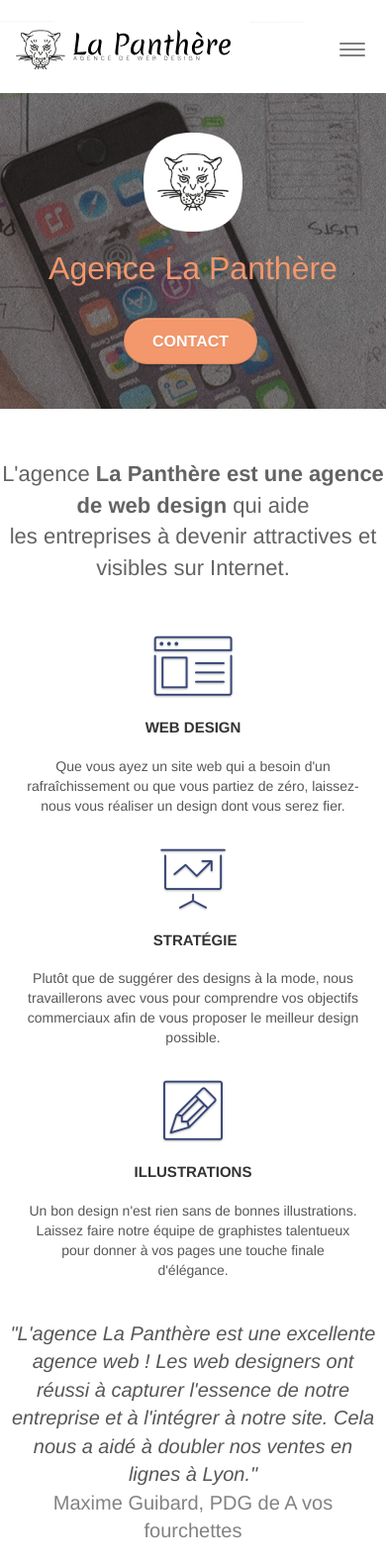
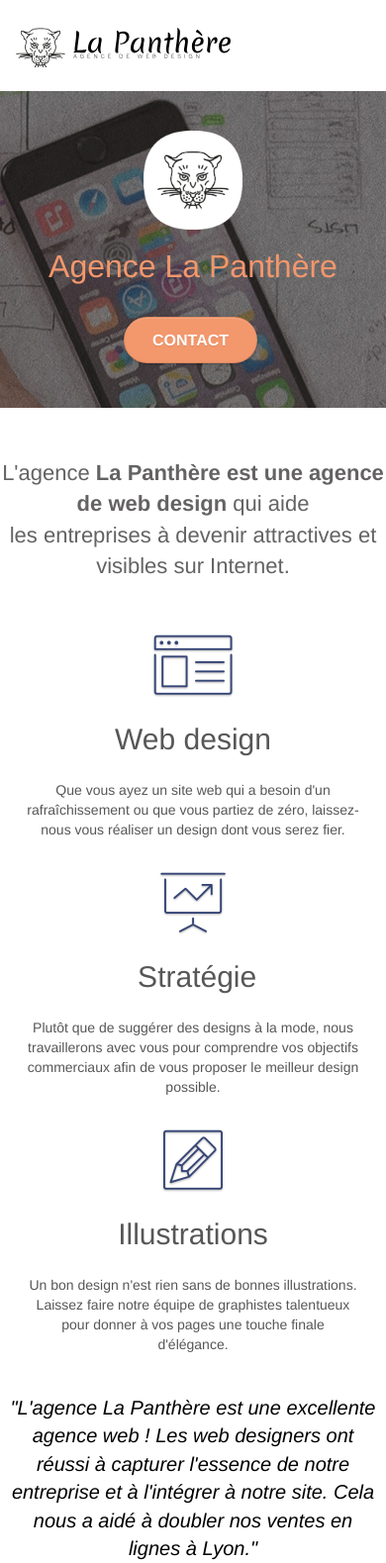
Before and after one commit to OssamaDevW/LivrableP4, a plain HTML site: page index.html in a window 390 px wide. Shown: the top 1579 px of the page at 99% size. Drawn offline with nearby package versions, Linux system fonts and the light colour scheme; some packages are replaced by stand-ins of ours; a script that the page names is missing.

Commit message:
modification demandé par mentor

```diff
--- a/index.html
+++ b/index.html
@@ -29,12 +29,8 @@
 
 		<nav class="navbar row">
 			<div class="navbar-header">
-				<div class="keywords" style="color:#cccccc;font-size:1px;">Agence web à paris, stratégie web, web design, illustrations, design de site web, site web, web, internet, site internet, site</div>
 				<a class="navbar-brand" href="index.html"><img src="img/agence-la-panthere-monochrome.svg" alt="Logo agence La panthère" height="40" /></a>
-				<div class="keywords" style="color:#cccccc;font-size:1px;">Agence web à paris, stratégie web, web design, illustrations, design de site web, site web, web, internet, site internet, site</div>
-				<button id="nav-toggle" type="button" class="ui-navbar-toggle navbar-toggle" data-toggle="collapse" data-target=".navbar-1">
-					<span class="sr-only">Toggle navigation</span><span class="icon-bar"></span><span class="icon-bar"></span><span class="icon-bar"></span>
-				</button>
+
 			</div>
 			<div class="collapse navbar-collapse navbar-1 special-dropdown-nav">
 				<ul class="site-navigation nav navbar-nav">
@@ -76,9 +72,9 @@
 				<div class="text-center">
 					<span class="et-icon-browser sm-shadow icon-dark-slate-blue icons icon-lg"></span>
 				</div>
-				<h3 class="mg-md text-center">
+				<h2 class="mg-md text-center">
 					Web design
-				</h3>
+				</h2>
 				<p class="text-center ">
 					Que vous ayez un site web qui a besoin d'un rafraîchissement ou que vous partiez de zéro,
 					laissez-nous vous réaliser un design dont vous serez fier.
@@ -88,9 +84,9 @@
 				<div class="text-center">
 					<span class="et-icon-presentation sm-shadow icon-dark-slate-blue icons icon-lg"></span>
 				</div>
-				<h3 class="mg-md text-center">
+				<h2 class="mg-md text-center">
 					&nbsp;Stratégie
-				</h3>
+				</h2>
 				<p class="text-center ">
 					Plutôt que de suggérer des designs à la mode, nous travaillerons avec vous pour comprendre vos objectifs commerciaux afin de vous proposer le meilleur design possible.<br>
 				</p>
@@ -99,9 +95,9 @@
 				<div class="text-center">
 					<span class="et-icon-edit sm-shadow icon-dark-slate-blue icons icon-lg"></span>
 				</div>
-				<h3 class="mg-md text-center">
+				<h2 class="mg-md text-center">
 					Illustrations
-				</h3>
+				</h2>
 				<p class="text-center ">
 					Un bon design n'est rien sans de bonnes illustrations. Laissez faire notre équipe de graphistes talentueux pour donner à vos pages une touche finale d'élégance.
 				</p>
@@ -185,7 +181,7 @@
 <div class="bloc bgc-dark-slate-blue bg-banniere d-bloc bloc-bg-texture texture-paper" id="bloc-5-cta">
 	<div class="container bloc-lg">
 		<div class="row">
-			<h2 class="mg-md-3 text-center tc-white">
+			<h2 class="titre-part3">
 				Prêt pour redonner vie à votre projet ?<br>Contactez notre équipe !
 			</h2>
 			<div class="col-sm-12 text-center">
--- a/style.css
+++ b/style.css
@@ -36,6 +36,8 @@ a:hover {
     font-size: 15px;
 } */
 
+
+
 .citation {
     font-size: 20px;
     color: #000000;
@@ -46,6 +48,12 @@ a:hover {
 
 .titre-part2 {
     font-size: 22px;
+    font-weight: bold;
+}
+.titre-part3 {
+    color: white;
+    font-weight: 600;
+    text-align: center;
 }
 
 .form-group {
@@ -686,7 +694,7 @@ label,
 a {
     font-family: "helvetica";
     font-weight: 400;
-    color: #575757!important;
+    color: #575757;
 }
 
 .container {
@@ -738,7 +746,6 @@ a {
 }
 
 h2 {
-    font-size: 22px;
     line-height: 1.4em;
 }
 
```
Also changed, not shown: page2.html (+1 -3 lines).
